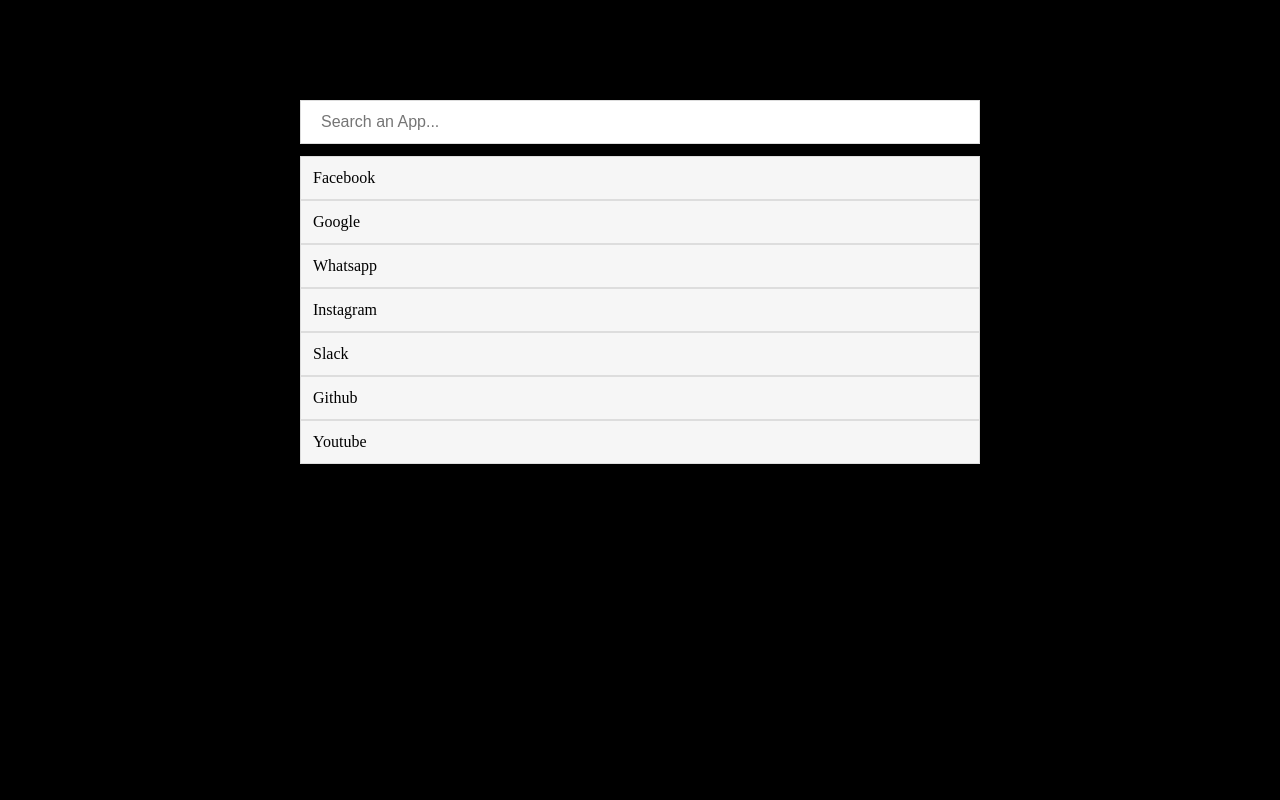
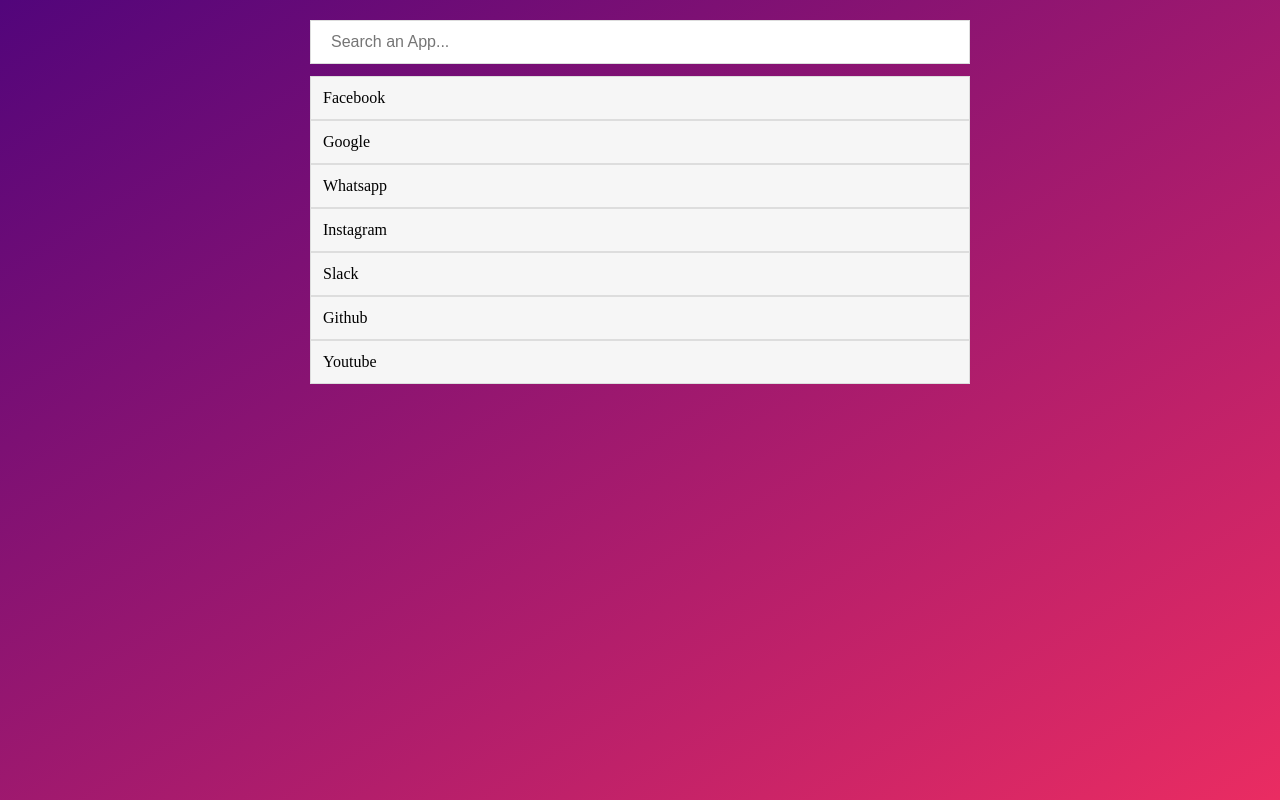
Before and after one commit to johndiginee/javascript, a plain HTML site: page javascript_search_filter/index.html in a window 1280 px wide. Drawn offline with Linux system fonts and the light colour scheme.

```diff
--- a/javascript_search_filter/style.css
+++ b/javascript_search_filter/style.css
@@ -5,13 +5,15 @@
 }
 
 body {
-    background-color: #000;
+    background: linear-gradient(to left top, #ea2c62, #52057b) no-repeat!important;
+    height: 800px;
+    margin: 0px;
 }
 
 .container {
     max-width: 700px;
     margin: 0 auto;
-    padding: 100px 10px 0 10px;
+    padding: 20px;
 }
 
 #search {
```
Also changed, not shown: 1 other file.
